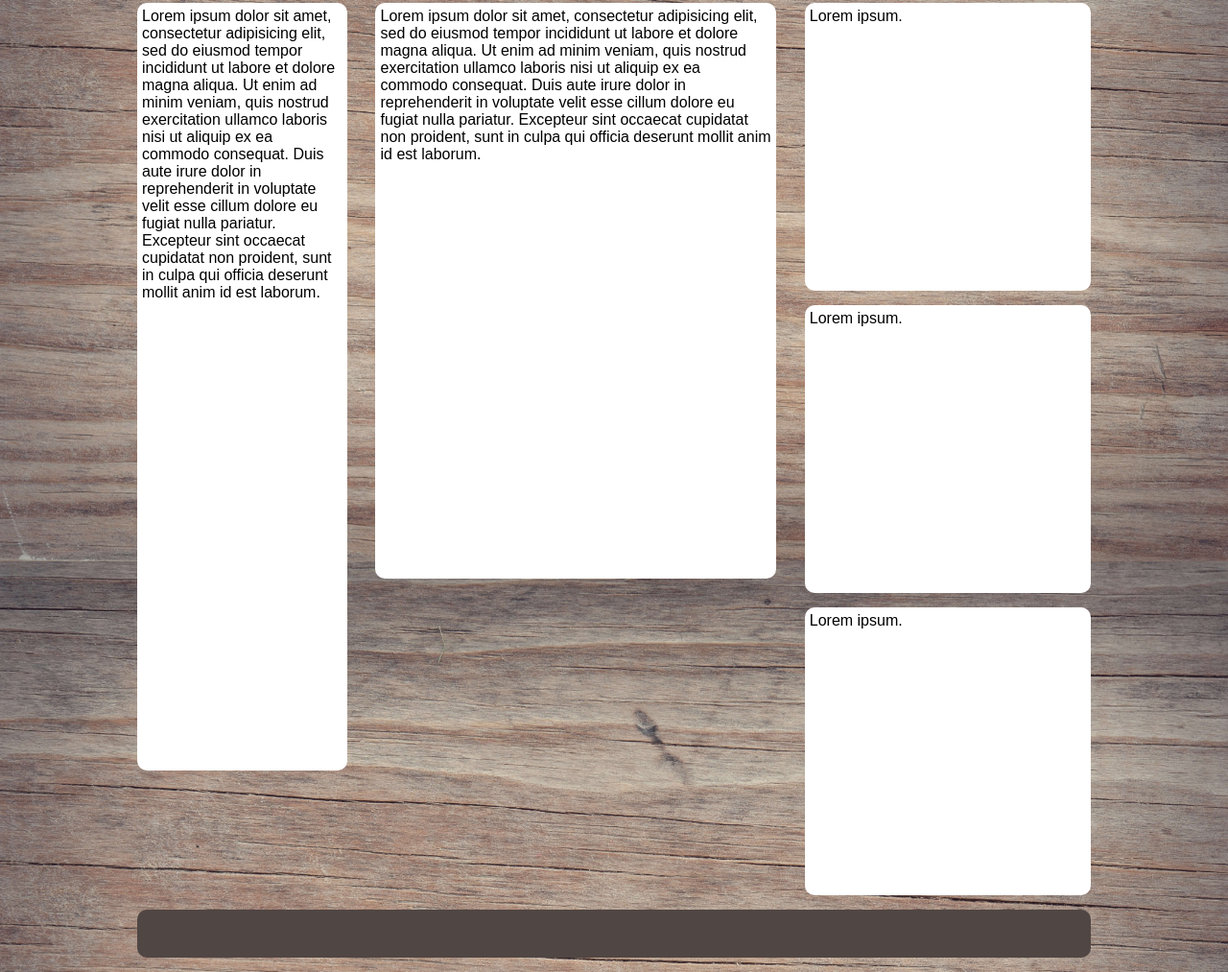
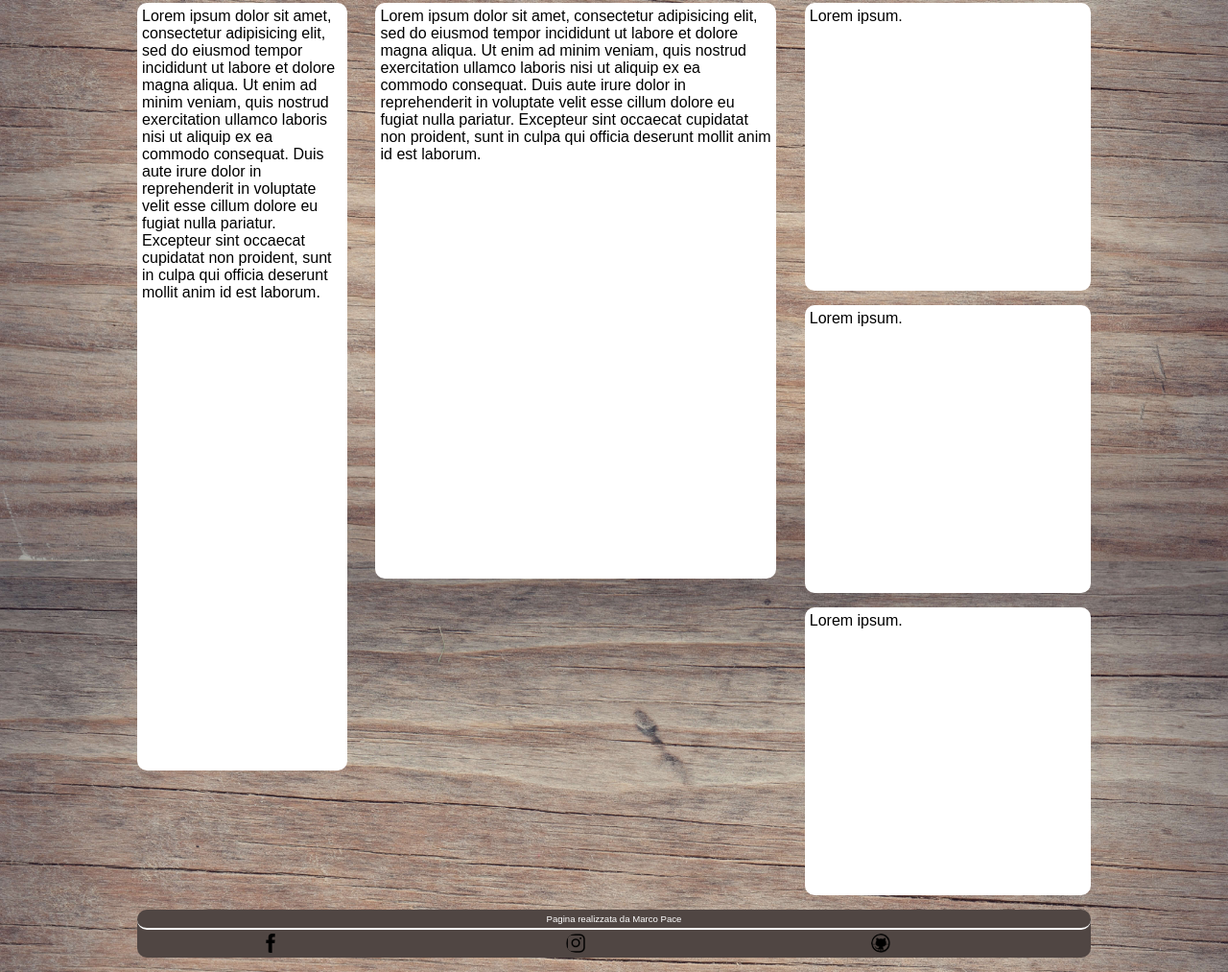
Before and after one commit to marco987/htmlcss-wp, a plain HTML site: page index.html in a window 1280 px wide. Shown: the part 267-1280 px from the top of the page at 96% size. Drawn offline with Linux system fonts and the light colour scheme.

Commit message:
Realizzazione Footer

```diff
--- a/index.html
+++ b/index.html
@@ -65,6 +65,24 @@
     <!-- Imposto un footer -->
     <footer>
 
+      <!-- Primo blocco orizzontale "Crediti" -->
+      <div class="credit">
+        <p>Pagina realizzata da Marco Pace</p>
+      </div>
+
+      <!-- Secondo blocco orizzontale "Social" -->
+      <div class="social">
+
+        <!-- Blocco icona Facebook -->
+        <div class="icona fb"></div>
+
+        <!-- Blocco icona Instagram -->
+        <div class="icona in"></div>
+
+        <!-- Blocco icona GitHub -->
+        <div class="icona gh"></div>
+
+      </div>
     </footer>
 
 
--- a/style.css
+++ b/style.css
@@ -125,3 +125,45 @@ footer {
   margin: 0 15px 15px 15px;
   position: relative;
 }
+
+.credit {
+  color: white;
+  text-align: center;
+  font-size: 0.6em;
+  border-bottom: solid 2px white;
+  line-height: 200%;
+}
+
+.social {
+  position: absolute;
+  bottom: 10%;
+  left: 2%;
+  width: 100%;
+}
+
+.icona {
+  float: left;
+  width: 30%;
+  height: 20px;
+  margin: 0 1%;
+  position: relative;
+  left: 10%
+}
+
+.icona.fb {
+  background-image: url(immagini/fb.png);
+  background-size: contain;
+  background-repeat: no-repeat;
+}
+
+.icona.in {
+  background-image: url(immagini/insta.png);
+  background-size: contain;
+  background-repeat: no-repeat;
+}
+
+.icona.gh {
+  background-image: url(immagini/github.png);
+  background-size: contain;
+  background-repeat: no-repeat;
+}
```
Also changed, not shown: immagini/fb.png (added), immagini/github.png (added), immagini/insta.png (added).
